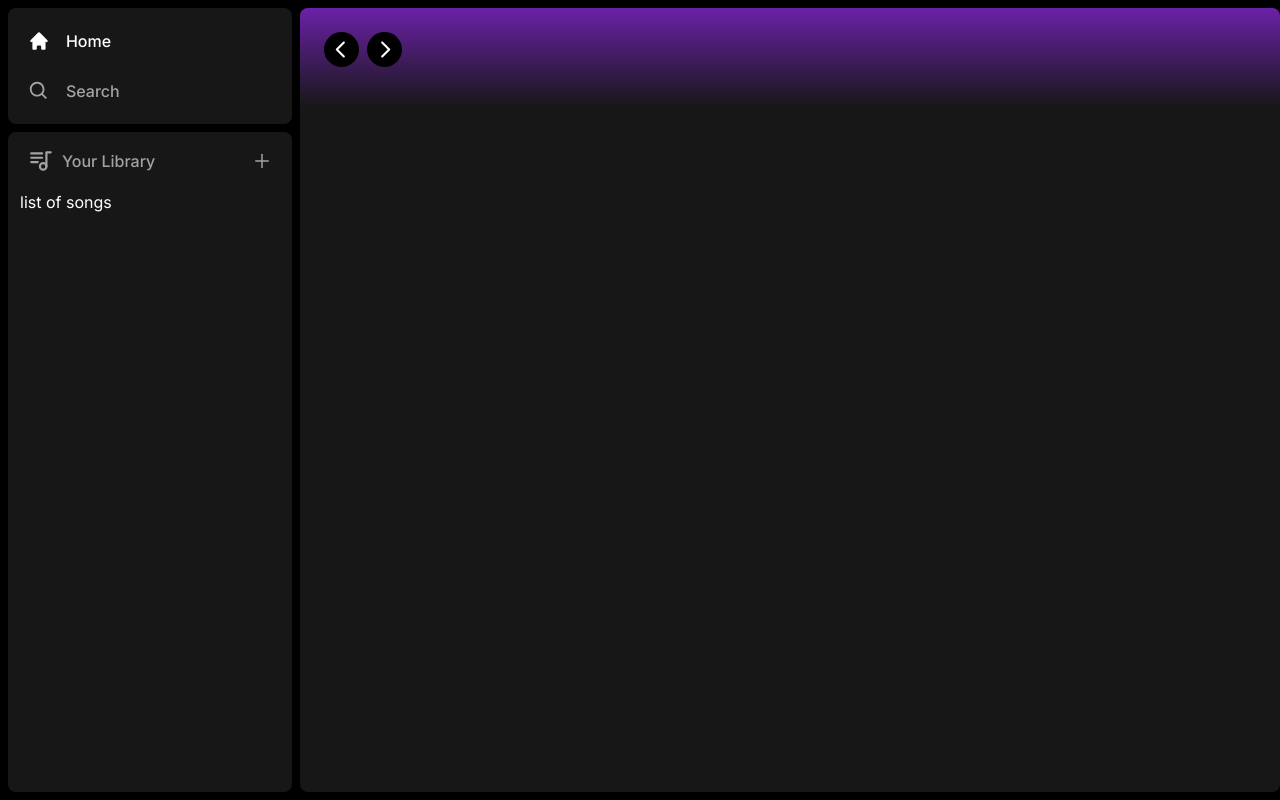
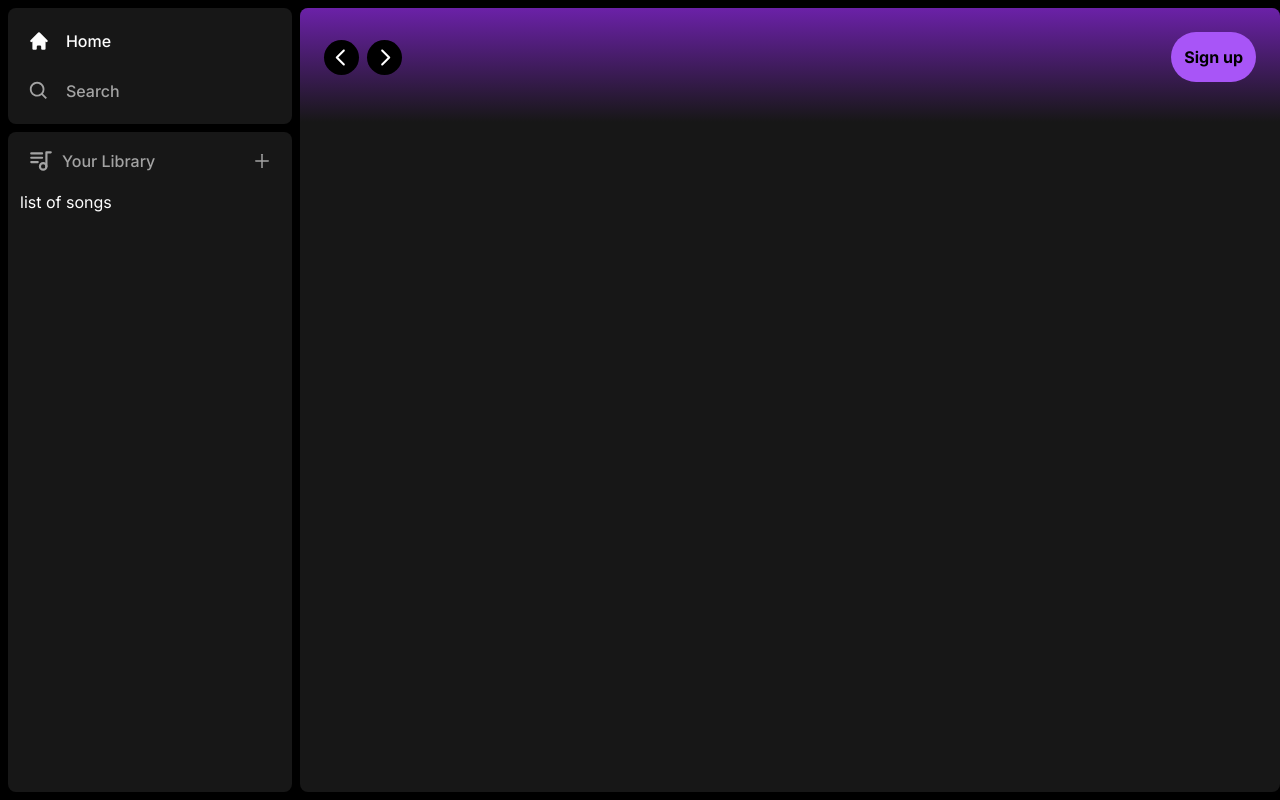
Before and after one commit to katleschris/music-app, a Next.js app: page / in a window 1280 px wide. Built offline with nearby package versions, Linux system fonts and the light colour scheme.

Commit message:
Added sign-up button css

```diff
--- a/components/Button.tsx
+++ b/components/Button.tsx
@@ -1,4 +1,5 @@
 import { forwardRef} from 'react'
+import {twMerge} from 'tailwind-merge'
 
 interface ButtonProps
 extends React.ButtonHTMLAttributes<HTMLButtonElement>{}
@@ -11,10 +12,33 @@
     ...props
 }, ref) => {
     return (
-        <button></button>
+        <button
+            type={type}
+            className = {twMerge(`
+            w-full
+            rounded-full
+            bg-purple-500
+            border
+            border-transparent
+            px-3
+            py-3
+            disabled:cursor-not-allowed
+            disabled:opacity-50
+            text-black
+            font-bold
+            hover:opacity-75
+            transition
+            `,
+            className
+            )}
+            disabled={disabled}
+            ref={ref}
+            {...props}>
+                {children}
+        </button>
     )
 })
 
-Button.displayName = 'Button'
+Button.displayName = 'Button';
 
 export default Button
--- a/components/Header.tsx
+++ b/components/Header.tsx
@@ -99,7 +99,9 @@
                 gap-x-4'>
                     <>
                         <div>
-                            <Button />
+                            <Button>
+                                Sign up
+                            </Button>
                         </div>
                     </>
                 </div>
```
